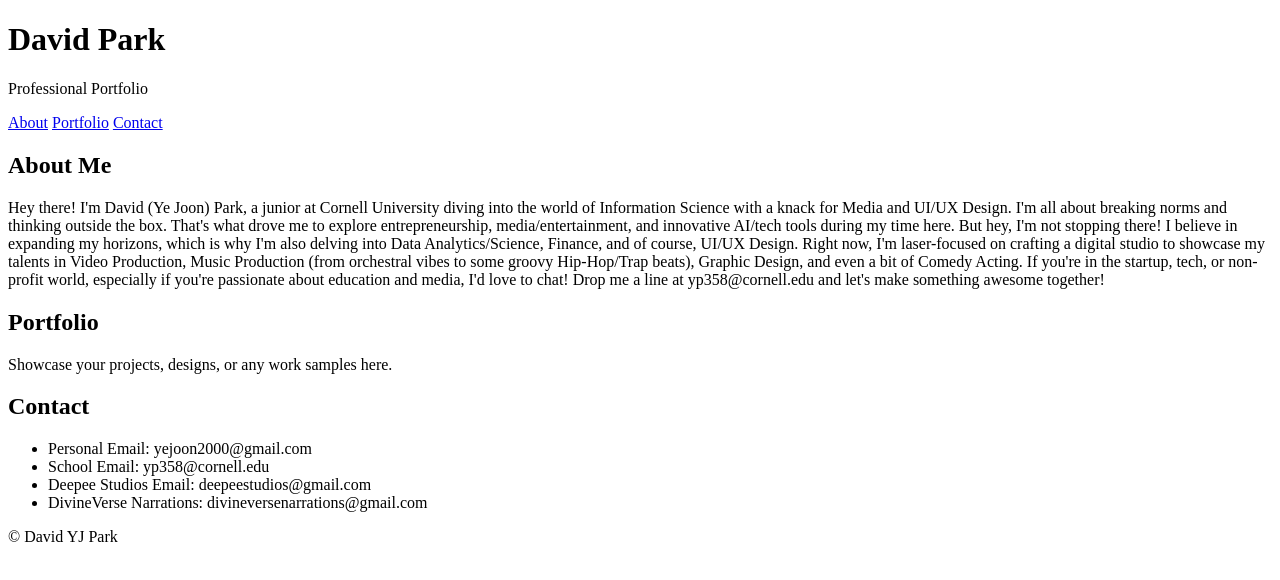
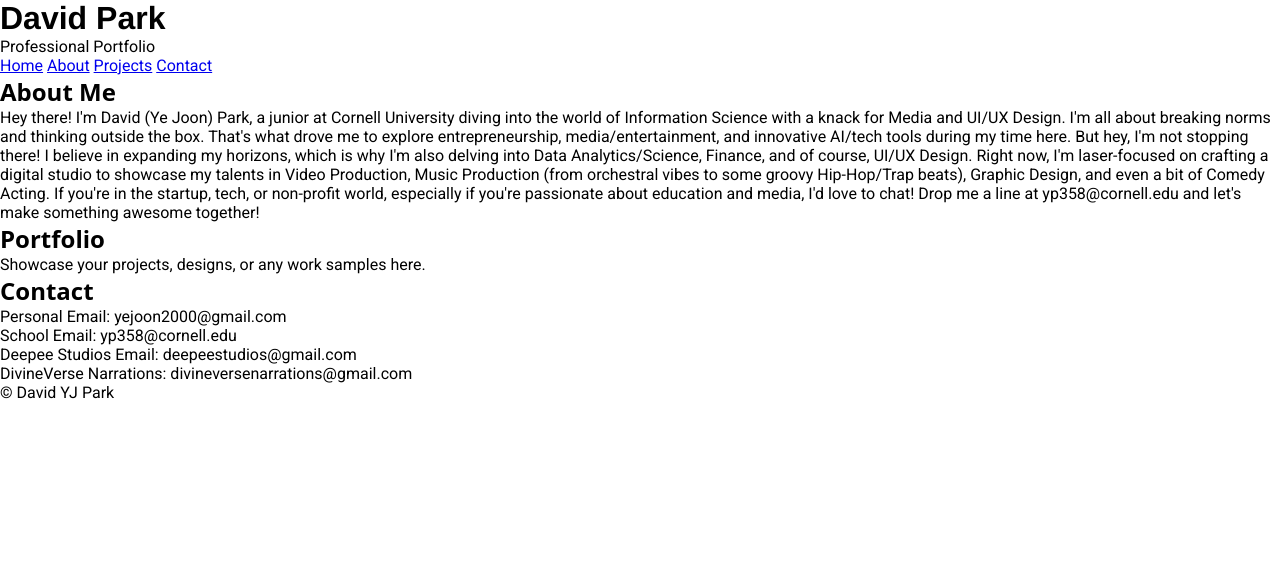
Before and after one commit to yp358/yp358.github.io, a plain HTML site: page index.html in a window 1280 px wide. Drawn offline with Linux system fonts and the light colour scheme.

Commit message:
added css file and other html files

```diff
--- a/index.html
+++ b/index.html
@@ -4,8 +4,9 @@
 <head>
     <meta charset="UTF-8">
     <meta name="viewport" content="width=device-width, initial-scale=1.0">
-    <title>David Park - Portfolio</title>
-    <link rel="stylesheet" href="styles.css"> <!-- Link to your external CSS file -->
+    <title>David (Ye-Joon) Park - Portfolio</title>
+    <link rel="stylesheet" href="https://fonts.googleapis.com/css2?family=Roboto:wght@400;700&display=swap">
+    <link rel="stylesheet" href="styles/styles.css"> <!-- Link to your external CSS file -->
 </head>
 
 <body>
@@ -14,8 +15,9 @@
         <p>Professional Portfolio</p>
     </header>
     <nav>
-        <a href="#about">About</a>
-        <a href="#portfolio">Portfolio</a>
+        <a href="#home">Home</a>
+        <a href="about.html">About</a>
+        <a href="projects.html">Projects</a>
         <a href="#contact">Contact</a>
     </nav>
     <div class="container">
--- /dev/null
+++ b/styles/styles.css
@@ -0,0 +1,28 @@
+/* Reset default margin and padding for all elements */
+* {
+    margin: 0;
+    padding: 0;
+}
+
+/* Apply white background and black text to the entire website */
+body {
+    background-color: #fff;
+    color: #000;
+    font-family: 'Roboto', sans-serif;
+    /* Default font for paragraphs */
+}
+
+/* Style headings */
+h1 {
+    font-family: 'Helvetica', sans-serif;
+}
+
+h2,
+h3 {
+    font-family: 'Open Sans', sans-serif;
+}
+
+/* Style paragraphs */
+p {
+    font-family: 'Roboto', sans-serif;
+}
```
Also changed, not shown: about.html (added), projects.html (added).
